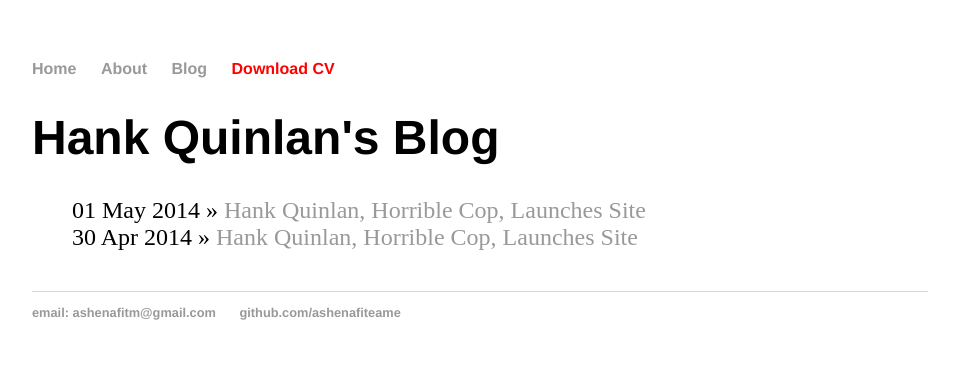
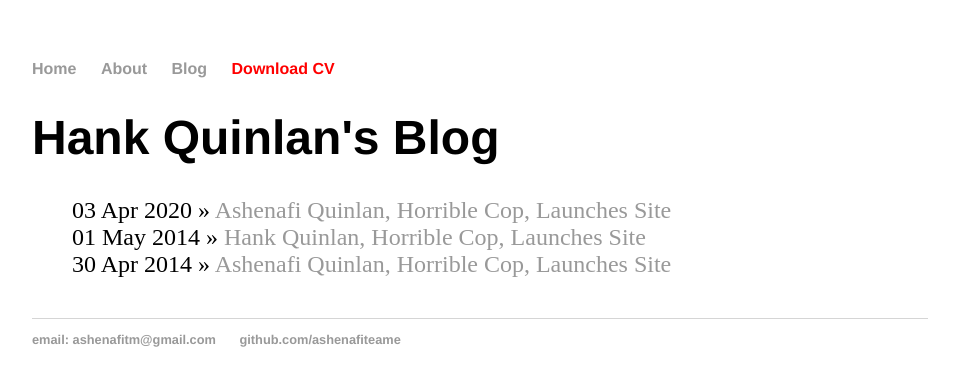
Before and after one commit to ashenafiteame/ashenafi.github.io, a Jekyll site: the page built from about/about.html, in a window 1280 px wide. Shown: the top 386 px of the page, without its empty margins (160-1119 px from the left). Built offline with Jekyll 4.4.1, drawn with Linux system fonts in a browser that asks for light colours.

```diff
--- a/_posts/2014-04-30-hank-quinlan-site-launched.md
+++ b/_posts/2014-04-30-hank-quinlan-site-launched.md
@@ -1,6 +1,6 @@
 ---
 layout: post
-title: "Hank Quinlan, Horrible Cop, Launches Site"
+title: "Ashenafi Quinlan, Horrible Cop, Launches Site"
 date: 2014-04-30
 ---
 
```
Also changed, not shown: _posts/2020-04-3-hank-quinlan-site-launched.md (added, +7 -0 lines).
